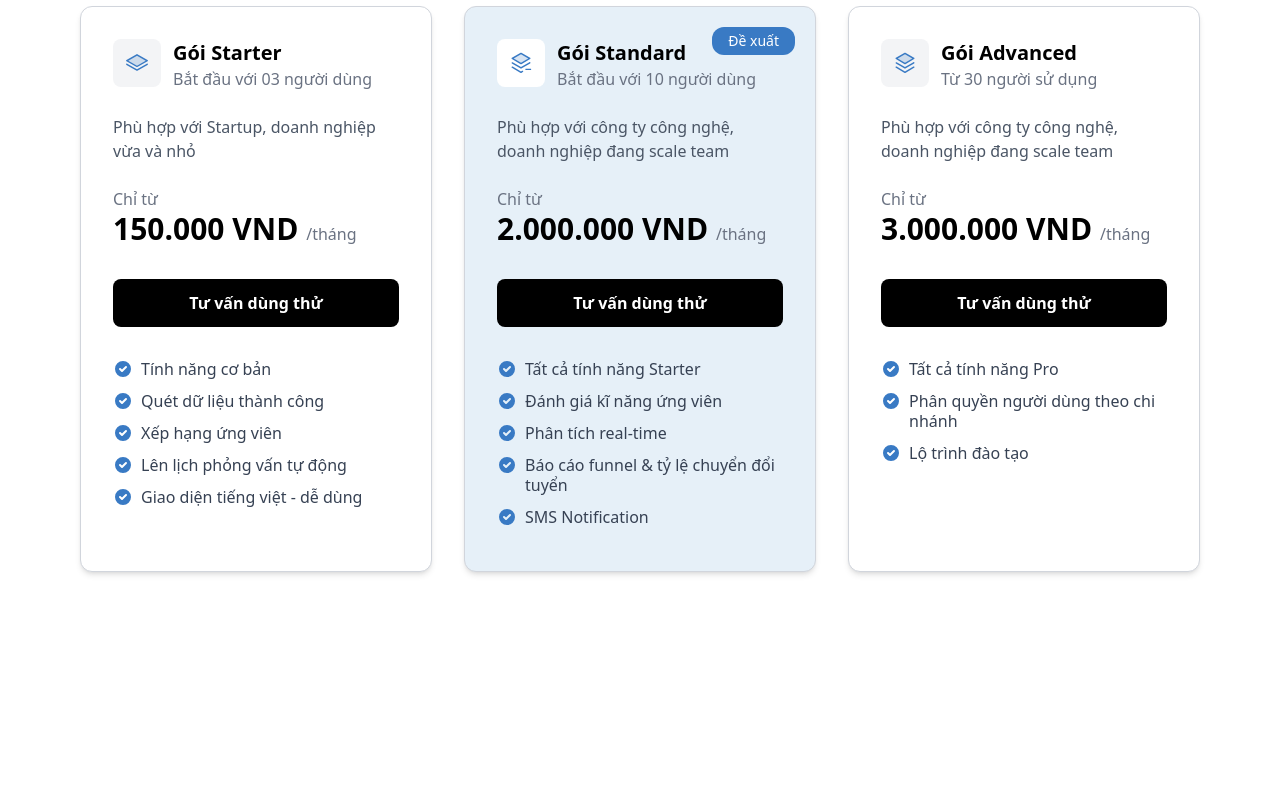
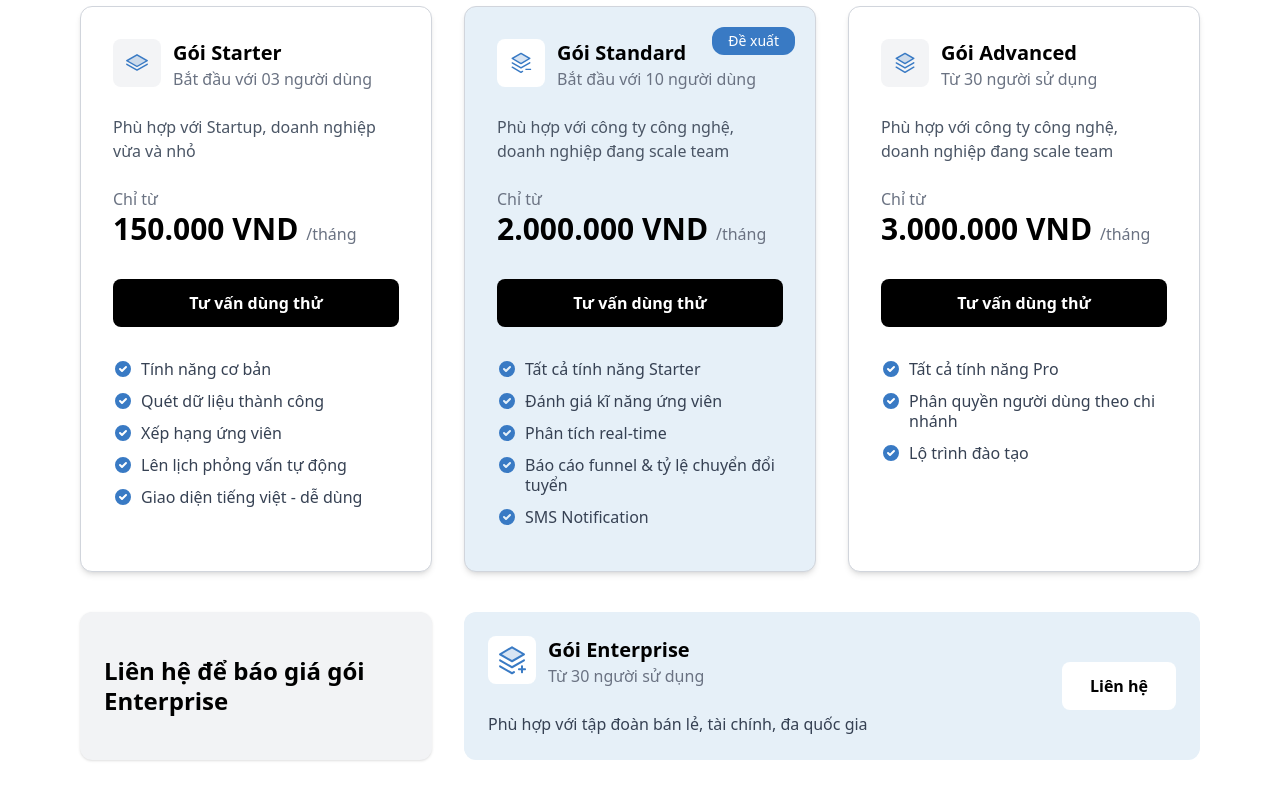
Before and after one commit to pnp-minh/junior-fe-assignment, a React (Vite) app in the folder part-2-react/: page / in a window 1280 px wide. Shown: the part 266-1066 px from the top of the page. Before the commit the page ends 902 px from the top, so only its background shows below. Built offline with nearby package versions, Linux system fonts and the light colour scheme.

Commit message:
feat(part2): finish pricing enterprise

```diff
--- a/part-2-react/src/App.jsx
+++ b/part-2-react/src/App.jsx
@@ -2,6 +2,7 @@ import React from "react";
 import StackStarterImage from "./assets/StackStarter.svg";
 import StackStandardImage from "./assets/StackStandard.svg";
 import StackAdvancedImage from "./assets/StackAdvanced.svg";
+import StackEnterprise from "./assets/StackEnterprise.svg";
 
 const CheckIcon = () => (
   <svg
@@ -139,6 +140,12 @@ function App() {
       image: StackAdvancedImage,
     },
   ];
+  const pricingEnterprise = {
+    title: "Gói Enterprise",
+    users: "Từ 30 người sử dụng",
+    description: "Phù hợp với tập đoàn bán lẻ, tài chính, đa quốc gia",
+    image: StackEnterprise,
+  };
 
   return (
     <div className="px-5 md:px-20 py-16 font-sans">
@@ -152,7 +159,7 @@ function App() {
           tập đoàn lớn đang cần mở rộng quy trình tuyển dụng thông minh với AI.
         </p>
       </div>
-      <div className="grid grid-cols-1 md:grid-cols-3 gap-8 mt-10 max-w-7xl mx-auto">
+      <div className="grid grid-cols-1 md:grid-cols-3 gap-8 max-w-7xl mx-auto mb-10">
         {pricingPlans.map((plan, index) => (
           <PricingCard
             key={index}
@@ -166,6 +173,35 @@ function App() {
           />
         ))}
       </div>
+      <div className="grid grid-cols-3 gap-8 max-w-7xl mx-auto ">
+        <div className="col-span-1 rounded-xl shadow-sm flex items-center bg-[#F2F3F5] pl-6 pr-12">
+          <h3 className="text-2xl font-bold leading-tight">
+            Liên hệ để báo giá gói Enterprise
+          </h3>
+        </div>
+
+        <div className="col-span-2 flex justify-between items-center p-6 bg-[#E6F0F8] rounded-xl">
+          <div className="">
+            <div className="flex mb-6">
+              <div className="w-12 h-12 mr-3 rounded-lg flex items-center justify-center bg-white">
+                <img
+                  src={pricingEnterprise.image}
+                  alt={`${pricingEnterprise.title} Icon`}
+                  className=""
+                />
+              </div>
+              <div>
+                <h5 className="text-xl font-bold">{pricingEnterprise.title}</h5>
+                <p className="text-gray-500">{pricingEnterprise.users}</p>
+              </div>
+            </div>
+            <p className="text-gray-700 ">{pricingEnterprise.description}</p>
+          </div>
+          <button className="py-3 px-7 rounded-lg  font-semibold bg-white text-black ">
+            Liên hệ
+          </button>
+        </div>
+      </div>
     </div>
   );
 }
```
